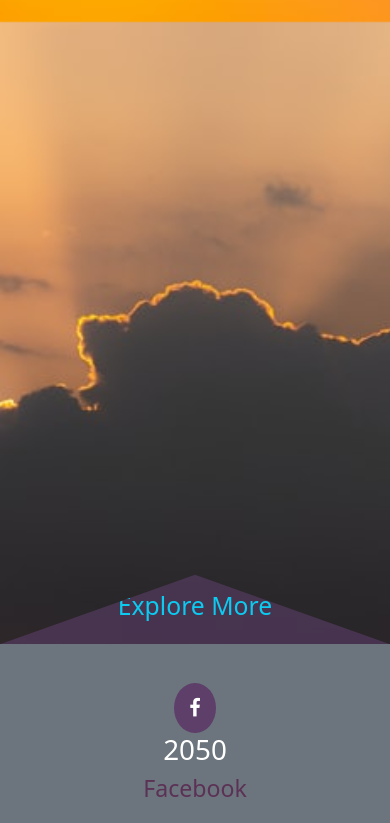
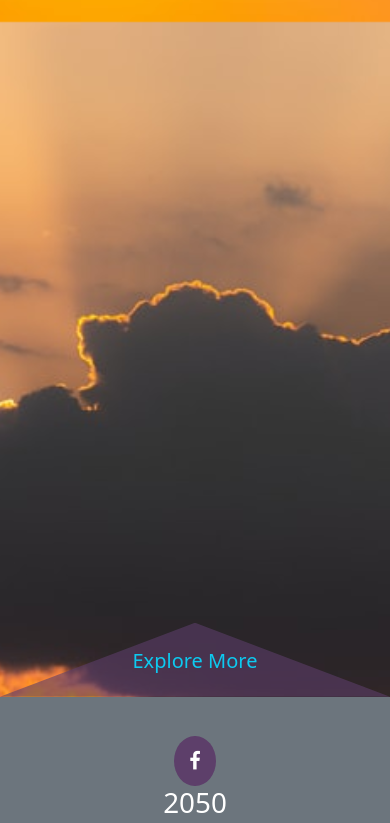
Before and after one commit to Lindos-Mahadi/MASEER-INSTITUTE-PROJECT, a React (Create React App) app: page / in a window 390 px wide. Shown: the part 3720-4543 px from the top of the page. Built offline with nearby package versions, Linux system fonts and the light colour scheme; a web font is replaced by a local one.

Commit message:
all complete

```diff
--- a/src/App.css
+++ b/src/App.css
@@ -312,6 +312,10 @@ body {
       margin: 0;
       font-size: 16px;
     }
+    .explorer-section h2{
+      margin-top: 10px;
+      font-size: 20px;
+    }
     #footer-section{
       height: 70vh !important;
     }
@@ -338,6 +342,10 @@ body {
     }
   }
   @media only screen and (max-width: 350px){
+    .explorer-section h2{
+      margin-top: 10px;
+      font-size: 16px;
+    }
     .navbar-nav{
       position: relative;
       top: -15%;
--- a/src/components/CardData/Box.jsx
+++ b/src/components/CardData/Box.jsx
@@ -42,7 +42,7 @@ const Box = () =>{
                             </div>
                         </div>
                     </div>
-                    <div className="col-md-4">
+                    <div className="col-md-4 my-2">
                         <div className="card" style={midbox} data-aos="fade-up" data-aos-delay="1000">
                             <div className="card-body">
                                 <p className="lead" style={alignText}>Lorem ipsum dolor sit amet, consectetur adipisicing elit. Iusto velit veritatis mollitia ducimus, iste porro repellendus ex id quis adipisci. Lorem ipsum dolor, sit amet consectetur adipisicing elit. Beatae non esse a alias officia accusamus?</p>
--- a/src/components/CardData/TopicCard.jsx
+++ b/src/components/CardData/TopicCard.jsx
@@ -16,7 +16,7 @@ const TopicCard = (props) =>{
 
     return (
         <React.Fragment>
-            <div className="col-lg-4 col-md-6">
+            <div className="col-lg-4 col-md-6 my-2">
                 <div className="card" data-aos="fade-up" data-aos-duration="500">
                     <div className="card-header">
                         <h5 className="card-title">{props.title}</h5>
```
Also changed, not shown: 17 other files (tests, documents, lock files or other folders).
